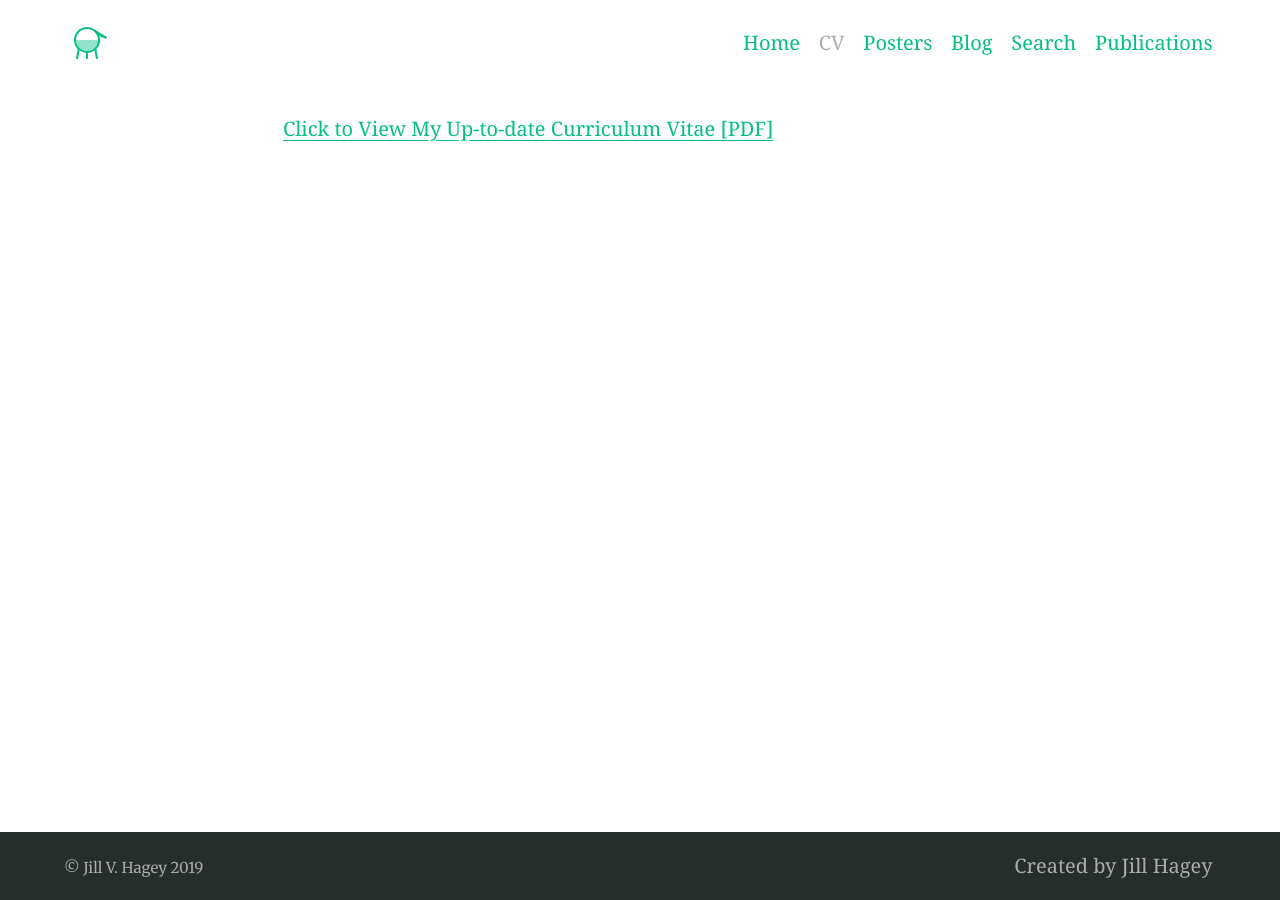
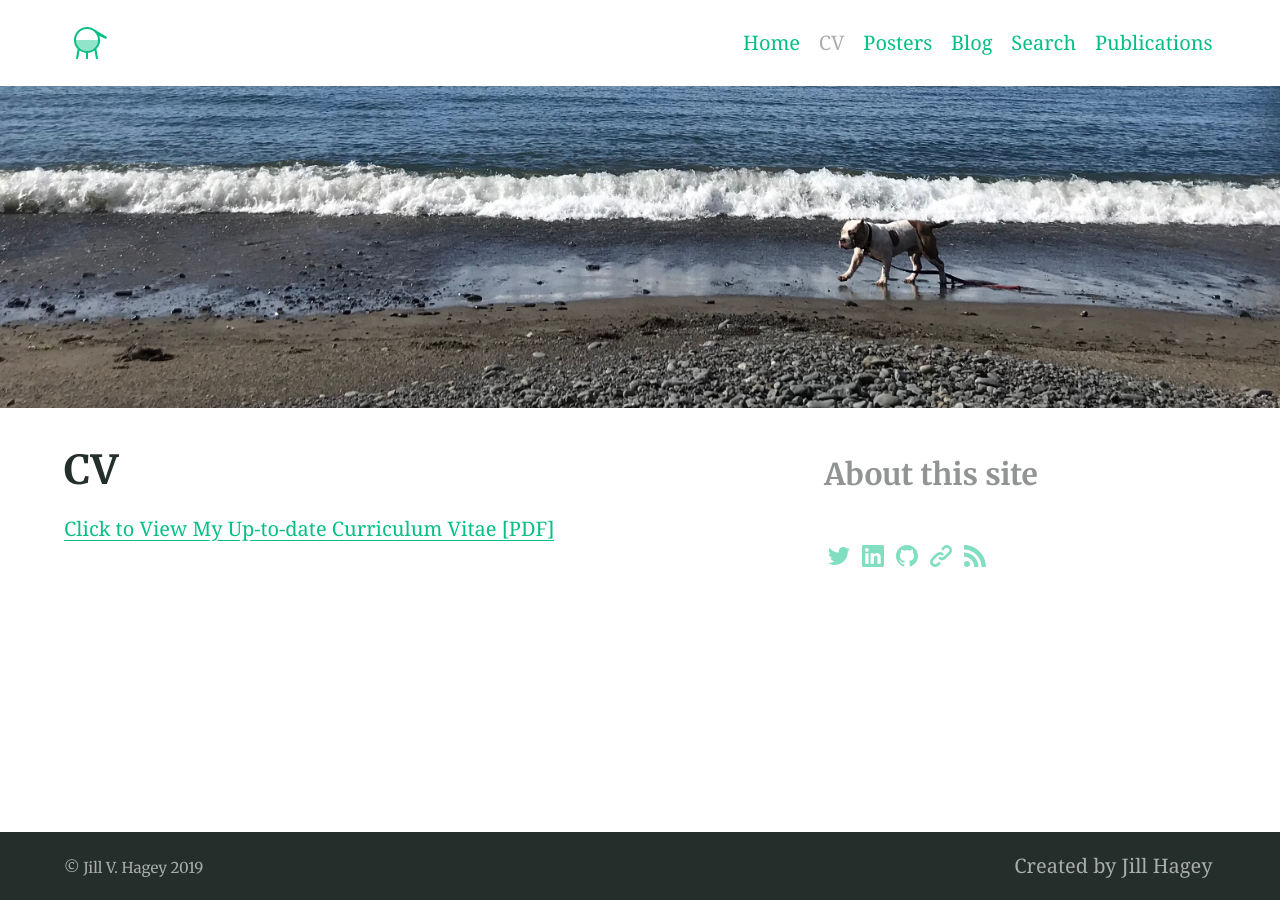
Before and after one commit to jvhagey/jvhagey.github.io, a Jekyll site: the page built from cv.md, in a window 1280 px wide. Built offline with Jekyll 4.4.1, drawn with Linux system fonts in a browser that asks for light colours; our own code applies the rules of GitHub Pages for plain Markdown files.

Commit message:
Update cv.md

```diff
--- a/cv.md
+++ b/cv.md
@@ -1 +1,7 @@
+---
+title: CV
+feature_image: "/assets/Eugene_smaller.jpg"
+aside: true
+---
+
 [Click to View My Up-to-date Curriculum Vitae [PDF]](http://jvhagey.github.io/files/CV_Hagey_Jill_2019.pdf)
```
